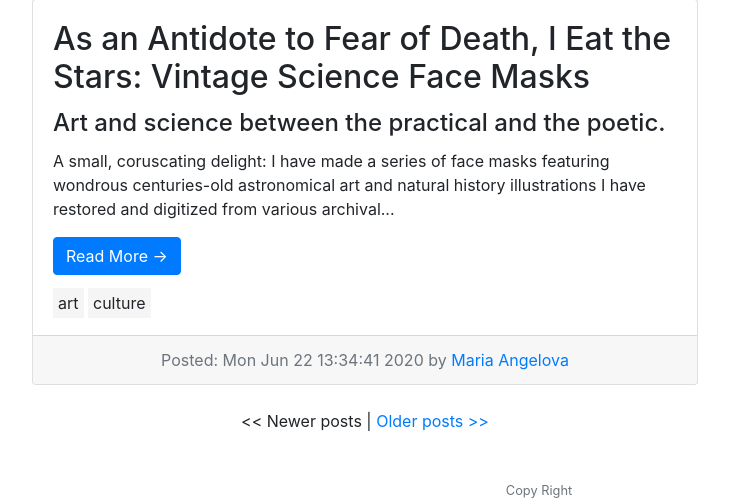
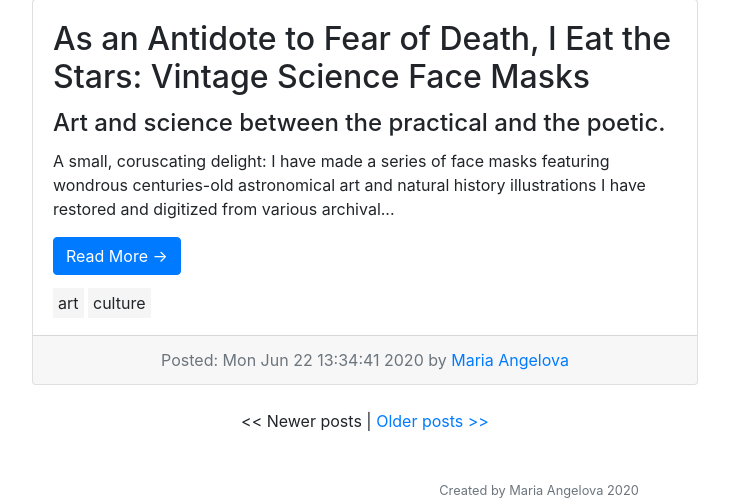
Before and after one commit to mariazangelova/flask-blog-app, a Flask app: page / in a window 1280 px wide. Shown: the part 2195-2696 px from the top of the page, without its empty margins (101-830 px from the left). Run offline with Flask 2, Linux system fonts and the light colour scheme; data comes from the database, SQL or seed files in the repository; some libraries are stand-ins or nearby versions.

Commit message:
Edit footer text

```diff
--- a/templates/layout.html
+++ b/templates/layout.html
@@ -94,7 +94,7 @@
     </main>
 
     <footer class="small text-center text-muted">
-      Copy Right
+      Created by Maria Angelova 2020
     </footer>
   </body>
 </html>
```
